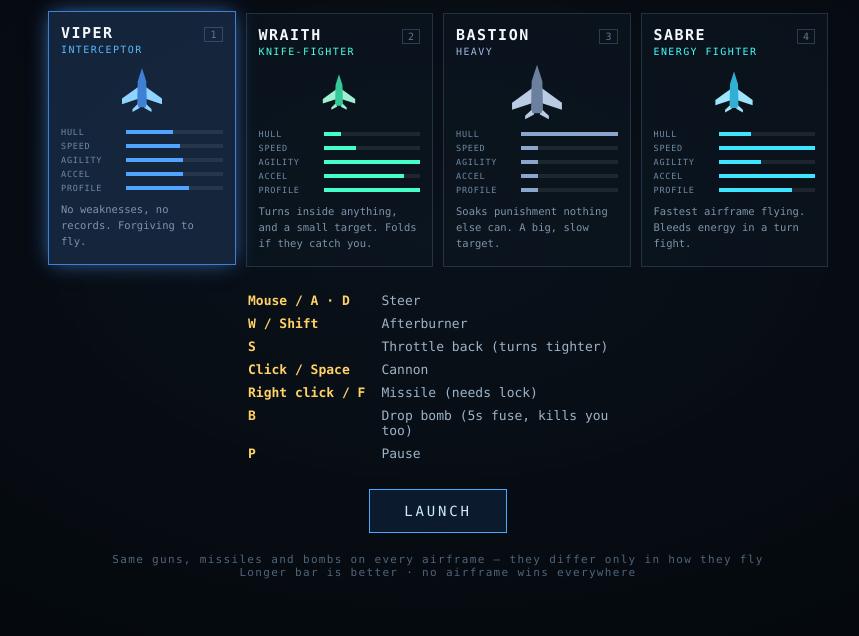
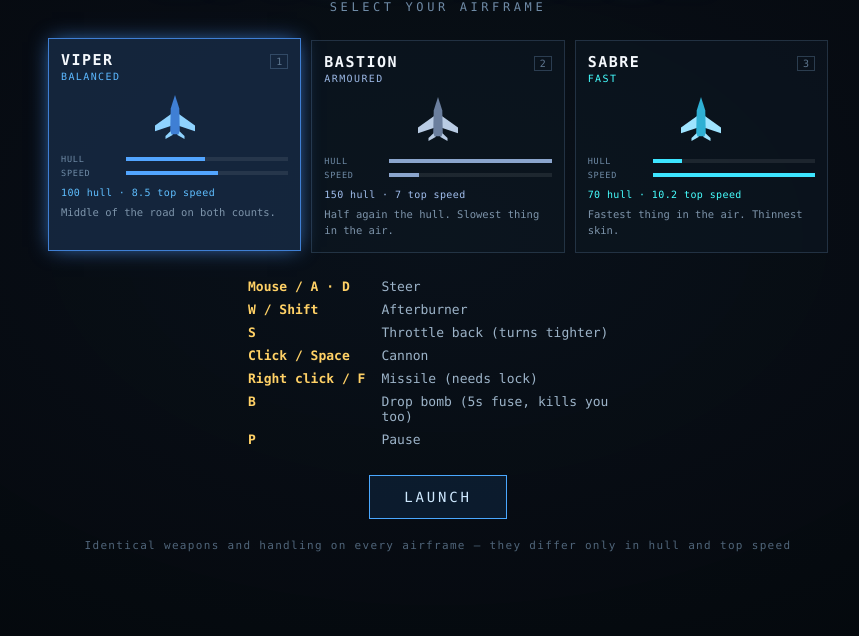
Before and after one commit to jbe456/afterburner, a website with bundled scripts: page index.html in a window 1280 px wide. Shown: the part 164-800 px from the top of the page, without its empty margins (202-1061 px from the left). Built offline with nearby package versions, Linux system fonts and the light colour scheme.

Commit message:
Reduce the roster to one tradeoff: hull for speed
Airframes now differ in exactly two numbers. Turn rate, acceleration, hitbox,
cruise and stall speed join the weapons in PLAYER, leaving PLANES holding
hull, top speed and livery.

  VIPER    100 hull   8.5 top speed   balanced
  BASTION  150 hull   7.0 top speed   armoured
  SABRE     70 hull  10.2 top speed   fast

Wraith is removed: it was the agility plane, and agility is no longer a
differentiator. A saved choice of it falls back to the default, which the
hangar and createPlayer already handled.

The cards drop to two bars and state the raw figures underneath, since with
two numbers the actual values are more use than a normalised bar. Every jet
is now drawn at the same size, because they share one hitbox.

One thing the request implied but the code did not do: agility() scaled the
turn penalty by each plane's *own* top speed, so at a shared airspeed the
Sabre out-turned the Bastion 0.052 to 0.044 — speed was quietly buying
agility. It now scales against a shared reference speed, so two jets at the
same airspeed corner identically and going fast costs turn. The Sabre flat
out is the worst-turning thing in the sky, which is the tradeoff the hangar
advertises rather than a hidden bonus.

check-balance.js samples turn rate at real airspeeds instead of at rest,
where the old formula looked identical by coincidence, and also compares
hitbox radius.

Co-Authored-By: Claude Opus 5 <noreply@anthropic.com>

```diff
--- a/src/config.js
+++ b/src/config.js
@@ -17,65 +17,46 @@ export const EDGE_DAMAGE_PER_TICK = 0.16; // ~9.6 hp/sec
 
 // --- playable airframes -----------------------------------------------------
 /**
- * The four jets the player can choose from.
+ * The three jets the player can choose from.
  *
- * An airframe defines only how it *flies* and how hard it is to hit. Weapons
- * are identical on every one of them (see PLAYER below), so picking a plane is
- * a choice about handling, never about damage.
+ * An airframe differs from the others in exactly two numbers: how much damage
+ * it absorbs and how fast it can go. Everything else — weapons, turn rate,
+ * acceleration, hitbox, cruise and stall speed — is shared, and lives in
+ * PLAYER below.
  *
- * They are deliberately balanced so that no airframe beats another on every
- * axis — each wins some comparisons and loses others. The axes are hull, top
- * speed, agility (turn rate), acceleration, hitbox size and how slowly it can
- * fly. Before changing a number, check the plane still *loses* to each of the
- * others at something; `npm test` enforces exactly that.
- *
- * Note that agility interacts with speed: see player.js, where turn rate is
- * scaled by how slowly you are flying. A low `minSpeed` is therefore an
- * agility stat in disguise.
+ * The roster is a straight line through that pair: one plane sits in the
+ * middle, one trades speed for hull, one trades hull for speed. No plane is
+ * better than another at both, which `npm test` enforces.
  */
 export const PLANES = {
   viper: {
     id: "viper",
     name: "VIPER",
-    role: "Interceptor",
-    blurb: "No weaknesses, no records. Forgiving to fly.",
-    color: "#3f7fd4", accent: "#8fd3ff", scale: 1.05,
-    maxHp: 100, radius: 16,
-    minSpeed: 2.2, cruiseSpeed: 4.6, maxSpeed: 8.5,
-    turnRate: 0.052, accel: 0.085, brake: 0.14,
-  },
-
-  wraith: {
-    id: "wraith",
-    name: "WRAITH",
-    role: "Knife-fighter",
-    blurb: "Turns inside anything, and a small target. Folds if they catch you.",
-    color: "#35c99a", accent: "#9ff0d0", scale: 0.85,
-    maxHp: 70, radius: 13,
-    minSpeed: 1.8, cruiseSpeed: 4.3, maxSpeed: 7.6,
-    turnRate: 0.068, accel: 0.10, brake: 0.17,
+    role: "Balanced",
+    blurb: "Middle of the road on both counts.",
+    color: "#3f7fd4", accent: "#8fd3ff",
+    maxHp: 100,
+    maxSpeed: 8.5,
   },
 
   bastion: {
     id: "bastion",
     name: "BASTION",
-    role: "Heavy",
-    blurb: "Soaks punishment nothing else can. A big, slow target.",
-    color: "#6b7f9e", accent: "#b9cce4", scale: 1.31,
-    maxHp: 150, radius: 20,
-    minSpeed: 2.4, cruiseSpeed: 4.0, maxSpeed: 7.0,
-    turnRate: 0.036, accel: 0.06, brake: 0.11,
+    role: "Armoured",
+    blurb: "Half again the hull. Slowest thing in the air.",
+    color: "#6b7f9e", accent: "#b9cce4",
+    maxHp: 150,
+    maxSpeed: 7.0,
   },
 
   sabre: {
     id: "sabre",
     name: "SABRE",
-    role: "Energy fighter",
-    blurb: "Fastest airframe flying. Bleeds energy in a turn fight.",
-    color: "#2fb0d4", accent: "#9fe4ff", scale: 0.98,
-    maxHp: 85, radius: 15,
-    minSpeed: 2.8, cruiseSpeed: 5.4, maxSpeed: 10.2,
-    turnRate: 0.046, accel: 0.11, brake: 0.12,
+    role: "Fast",
+    blurb: "Fastest thing in the air. Thinnest skin.",
+    color: "#2fb0d4", accent: "#9fe4ff",
+    maxHp: 70,
+    maxSpeed: 10.2,
   },
 };
 
@@ -85,8 +66,9 @@ export const DEFAULT_PLANE = "viper";
 /**
  * Everything that is the same whichever jet you chose.
  *
- * The loadout lives here rather than on the airframes so the hangar is a pure
- * handling choice: no plane out-shoots another, they only out-fly each other.
+ * Only hull and top speed live on the airframes themselves; every other
+ * number is here, so there is one place to tune how the player's jet feels
+ * and exactly one pair of numbers that distinguishes the planes.
  */
 export const PLAYER = {
   // Cannon — two barrels firing together.
@@ -99,6 +81,25 @@ export const PLAYER = {
   // Missiles
   maxMissiles: 6,
   missileCooldown: 42,
+
+  // Handling, identical on every airframe.
+  minSpeed: 2.2,
+  cruiseSpeed: 4.6,
+  /** Base turn rate; player.js scales it by how slowly you are flying. */
+  turnRate: 0.052,
+  /**
+   * Airspeed at which the turn-rate penalty is measured. Shared rather than
+   * each plane's own top speed, so two jets at the same airspeed corner
+   * identically — otherwise the faster airframe would quietly also be the
+   * more agile one at any given speed.
+   */
+  agilityReferenceSpeed: 8.5,
+  accel: 0.085,
+  brake: 0.14,
+
+  // Hitbox and the drawn size that matches it.
+  radius: 16,
+  scale: 1.05,
 
   /** Ticks of spawn protection, during which the jet blinks. */
   spawnInvuln: 90,
--- a/src/entities/player.js
+++ b/src/entities/player.js
@@ -31,7 +31,7 @@ export function createPlayer(planeId = DEFAULT_PLANE) {
     x: 0,
     y: 0,
     angle: -Math.PI / 2, // nose north
-    speed: stats.cruiseSpeed,
+    speed: PLAYER.cruiseSpeed,
     hp: stats.maxHp,
     alive: true,
     gunCooldown: 0,
@@ -97,7 +97,7 @@ function applySteering(p) {
       input.mouse.y - viewport.h / 2,
       input.mouse.x - viewport.w / 2,
     );
-    turn = clamp(angDiff(desired, p.angle) / p.stats.turnRate, -1, 1);
+    turn = clamp(angDiff(desired, p.angle) / PLAYER.turnRate, -1, 1);
   }
 
   p.angle += turn * agility(p);
@@ -105,20 +105,27 @@ function applySteering(p) {
 
 /**
  * Effective turn rate. Flying slower turns tighter, which is why throttle
- * management decides a turning fight — and why a low minSpeed is an agility
- * stat in disguise.
+ * management decides a turning fight.
+ *
+ * The penalty is measured against a shared reference speed, not the jet's own
+ * maximum, so any two planes at the same airspeed corner identically. The
+ * consequence is that going fast costs turn: the Sabre at full throttle is
+ * the worst-turning thing in the sky, and the Bastion flat out is still
+ * cornering well. Speed is paid for, rather than being free agility.
  */
 export function agility(p) {
-  return p.stats.turnRate * (1.35 - 0.5 * (p.speed / p.stats.maxSpeed));
+  return PLAYER.turnRate * (1.35 - 0.5 * (p.speed / PLAYER.agilityReferenceSpeed));
 }
 
 function applyThrottle(p) {
-  const s = p.stats;
   const burning = isDown("KeyW", "ArrowUp", "ShiftLeft", "ShiftRight");
   const braking = isDown("KeyS", "ArrowDown");
 
-  const target = burning ? s.maxSpeed : braking ? s.minSpeed : s.cruiseSpeed;
-  p.speed += clamp(target - p.speed, -s.brake, s.accel);
+  // Top speed is the airframe's; everything else about the throttle is shared.
+  const target = burning ? p.stats.maxSpeed
+    : braking ? PLAYER.minSpeed
+    : PLAYER.cruiseSpeed;
+  p.speed += clamp(target - p.speed, -PLAYER.brake, PLAYER.accel);
   p.boost = burning ? Math.min(p.boost + 0.12, 1) : Math.max(p.boost - 0.08, 0);
 }
 
--- a/src/entities/projectiles.js
+++ b/src/entities/projectiles.js
@@ -5,7 +5,7 @@
 
 import { dist2, angDiff, steer, rand } from "../core/math.js";
 import { sfx } from "../core/audio.js";
-import { MISSILE } from "../config.js";
+import { MISSILE, PLAYER } from "../config.js";
 import { burst, explode, addShake } from "./effects.js";
 import { damageEnemy } from "./enemy.js";
 import { damagePlayer } from "./player.js";
@@ -31,7 +31,7 @@ export function updateBullets(world) {
         damageEnemy(world, hit, b.damage, b.x, b.y);
         bullets.splice(i, 1);
       }
-    } else if (player.alive && player.invuln <= 0 && dist2(b, player) < (player.stats.radius + 5) ** 2) {
+    } else if (player.alive && player.invuln <= 0 && dist2(b, player) < (PLAYER.radius + 5) ** 2) {
       damagePlayer(world, b.damage);
       burst(world, b.x, b.y, 7, "#ff9a6b", 3.5, 3, 18);
       addShake(world, 4);
--- a/src/render/scene.js
+++ b/src/render/scene.js
@@ -9,7 +9,7 @@
 import { rand, TAU } from "../core/math.js";
 import { viewport } from "../core/viewport.js";
 import { input } from "../core/input.js";
-import { ARENA_HALF, ARENA_SIZE, ENEMY_TYPES, LOCK, BOMB } from "../config.js";
+import { ARENA_HALF, ARENA_SIZE, ENEMY_TYPES, LOCK, BOMB, PLAYER } from "../config.js";
 import { drawJet, drawJetShadow } from "./jet.js";
 
 const GRID = 320;
@@ -207,7 +207,7 @@ function drawAircraft(ctx, world) {
   const { player, enemies, time } = world;
 
   for (const e of enemies) drawJetShadow(ctx, e.x, e.y, e.angle, ENEMY_TYPES[e.type].scale);
-  if (player.alive) drawJetShadow(ctx, player.x, player.y, player.angle, player.stats.scale);
+  if (player.alive) drawJetShadow(ctx, player.x, player.y, player.angle, PLAYER.scale);
 
   for (const e of enemies) {
     const type = ENEMY_TYPES[e.type];
@@ -220,7 +220,7 @@ function drawAircraft(ctx, world) {
     const blink = player.invuln > 0 && Math.floor(time / 4) % 2 === 0;
     if (!blink) {
       const s = player.stats;
-      drawJet(ctx, player.x, player.y, player.angle, s.scale,
+      drawJet(ctx, player.x, player.y, player.angle, PLAYER.scale,
         s.color, s.accent, false, 0.35 + player.boost * 0.65, time);
     }
   }
--- a/src/styles.css
+++ b/src/styles.css
@@ -123,6 +123,15 @@ h1 {
 
 .fill { height: 100%; background: var(--livery); filter: brightness(1.3); }
 
+/* The two numbers that actually differ, stated plainly under the bars. */
+.plane-figures {
+  font-size: 10px;
+  letter-spacing: .04em;
+  color: var(--livery);
+  filter: brightness(1.5);
+  margin-bottom: 7px;
+}
+
 .plane-blurb { font-size: 10.5px; line-height: 1.5; color: #7d94aa; }
 
 .keys {
--- a/src/ui/screens.js
+++ b/src/ui/screens.js
@@ -7,7 +7,7 @@
  * hand-authored, so they cannot drift out of sync with how the planes fly.
  */
 
-import { PLANES, PLANE_IDS, DEFAULT_PLANE } from "../config.js";
+import { PLANES, PLANE_IDS, DEFAULT_PLANE, PLAYER } from "../config.js";
 import { loadBest, saveBest, loadPlane, savePlane } from "../core/storage.js";
 
 const overlay = () => document.getElementById("overlay");
@@ -24,18 +24,13 @@ const CONTROLS = [
 ];
 
 /**
- * Axes shown on each card. Higher is better on all of them, including
- * PROFILE, where a fuller bar means a smaller target.
- *
- * Weapons are identical on every airframe, so there is nothing to show for
- * them — these are all handling stats.
+ * The only two numbers that differ between airframes. Everything else —
+ * weapons, turn rate, acceleration, hitbox — is shared, so there is nothing
+ * else to show.
  */
 const AXES = [
   ["HULL", (p) => p.maxHp],
   ["SPEED", (p) => p.maxSpeed],
-  ["AGILITY", (p) => p.turnRate],
-  ["ACCEL", (p) => p.accel],
-  ["PROFILE", (p) => -p.radius],
 ];
 
 /** Min/max of each axis across the roster, for normalising the bars. */
@@ -63,7 +58,7 @@ export function showMenu(onStart) {
       ${CONTROLS.map(([k, d]) => `<b>${k}</b><span>${d}</span>`).join("")}
     </div>
     <button class="btn" id="start">Launch</button>
-    <div class="hint">Same guns, missiles and bombs on every airframe — they differ only in how they fly<br>Longer bar is better · no airframe wins everywhere</div>`;
+    <div class="hint">Identical weapons and handling on every airframe — they differ only in hull and top speed</div>`;
 
   for (const card of panel().querySelectorAll(".plane")) {
     card.addEventListener("click", () => selectPlane(card.dataset.id));
@@ -98,6 +93,7 @@ function planeCard(id, index) {
       <div class="plane-role">${plane.role}</div>
       ${silhouette(plane)}
       <div class="stats-grid">${bars}</div>
+      <div class="plane-figures">${plane.maxHp} hull · ${plane.maxSpeed} top speed</div>
       <div class="plane-blurb">${plane.blurb}</div>
     </div>`;
 }
@@ -118,7 +114,7 @@ function silhouette(plane) {
   const tail = (s) => `<polygon points="-13,${2.5 * s} -20,${10 * s} -23,${10 * s} -19,${2.5 * s}"/>`;
   return `
     <svg class="plane-art" viewBox="-32 -32 64 64" aria-hidden="true">
-      <g transform="rotate(-90) scale(${plane.scale})">
+      <g transform="rotate(-90) scale(${PLAYER.scale})">
         <g fill="${plane.accent}">${wing(-1)}${wing(1)}${tail(-1)}${tail(1)}</g>
         <polygon fill="${plane.color}"
           points="23,0 9,-4.5 -14,-5 -18,-3.8 -18,3.8 -14,5 9,4.5"/>
```
Also changed, not shown: scripts/check-balance.js (+12 -9 lines), README.md.
